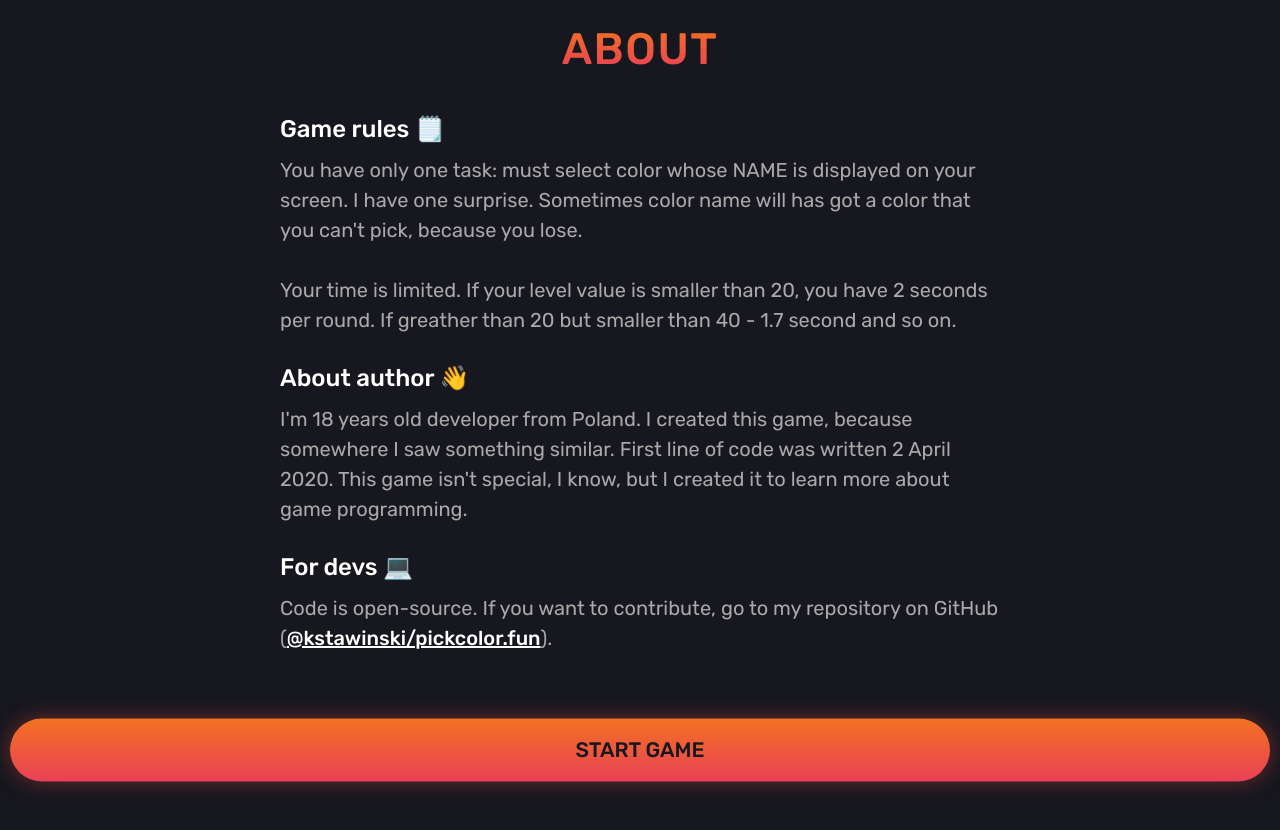
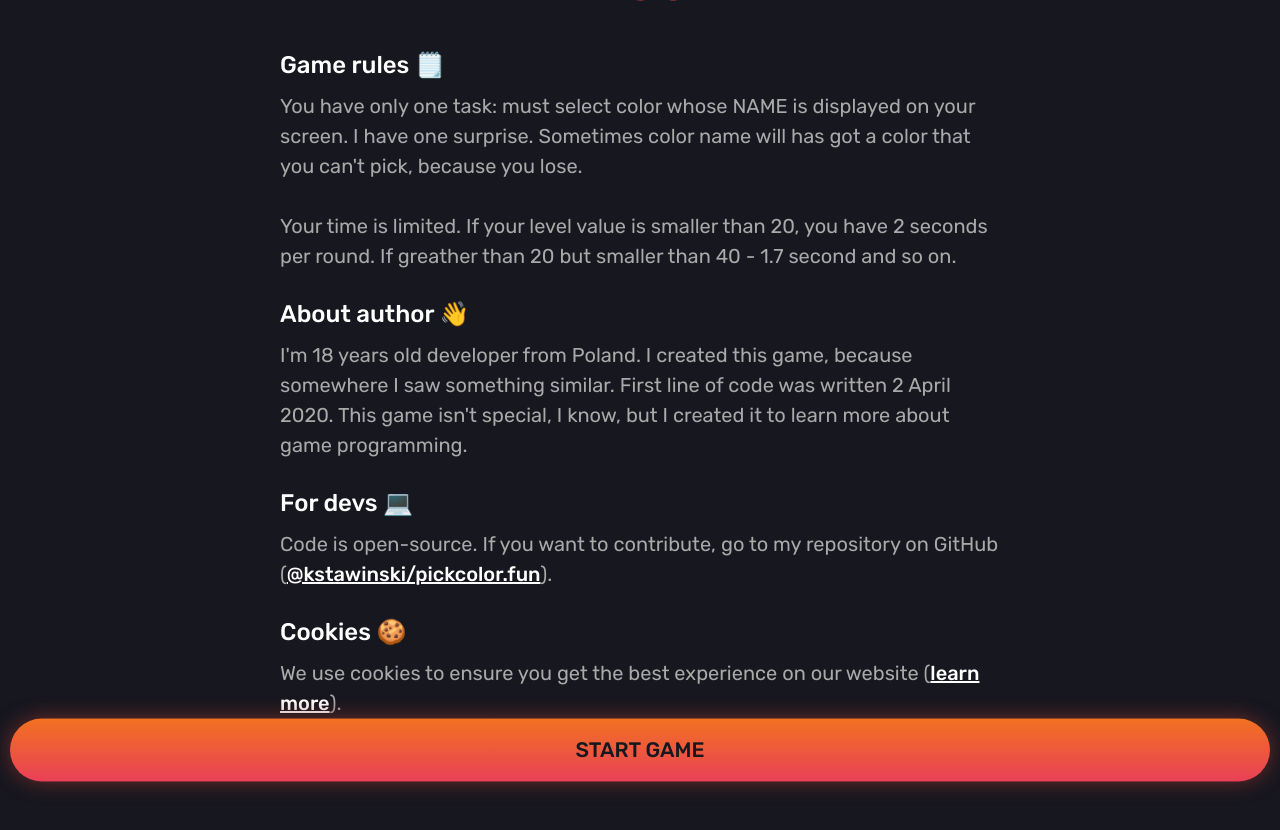
Before and after one commit to kstawinski/pickcolor.fun, a Vue app: page /about in a window 1280 px wide. Shown: the top 830 px of the page. Before the commit the page ends 800 px from the top, so only its background shows below. Built offline with nearby package versions, Linux system fonts and the light colour scheme.

Commit message:
Add missing information about cookies. Closes #8

```diff
--- a/src/views/About.vue
+++ b/src/views/About.vue
@@ -48,6 +48,12 @@ export default {
         content: `
           Code is open-source. If you want to contribute, go to my repository
           on GitHub (<a href="https://github.com/kstawinski/pickcolor.fun" target="_blank" rel="noopener" style="font-weight: 500;color: #fff;">@kstawinski/pickcolor.fun</a>).
+        `,
+      },
+      {
+        title: 'Cookies 🍪',
+        content: `
+          We use cookies to ensure you get the best experience on our website (<a href="https://www.cookiesandyou.com/" target="_blank" rel="noopener" style="font-weight: 500;color: #fff;">learn more</a>).
         `,
       },
     ],
```
